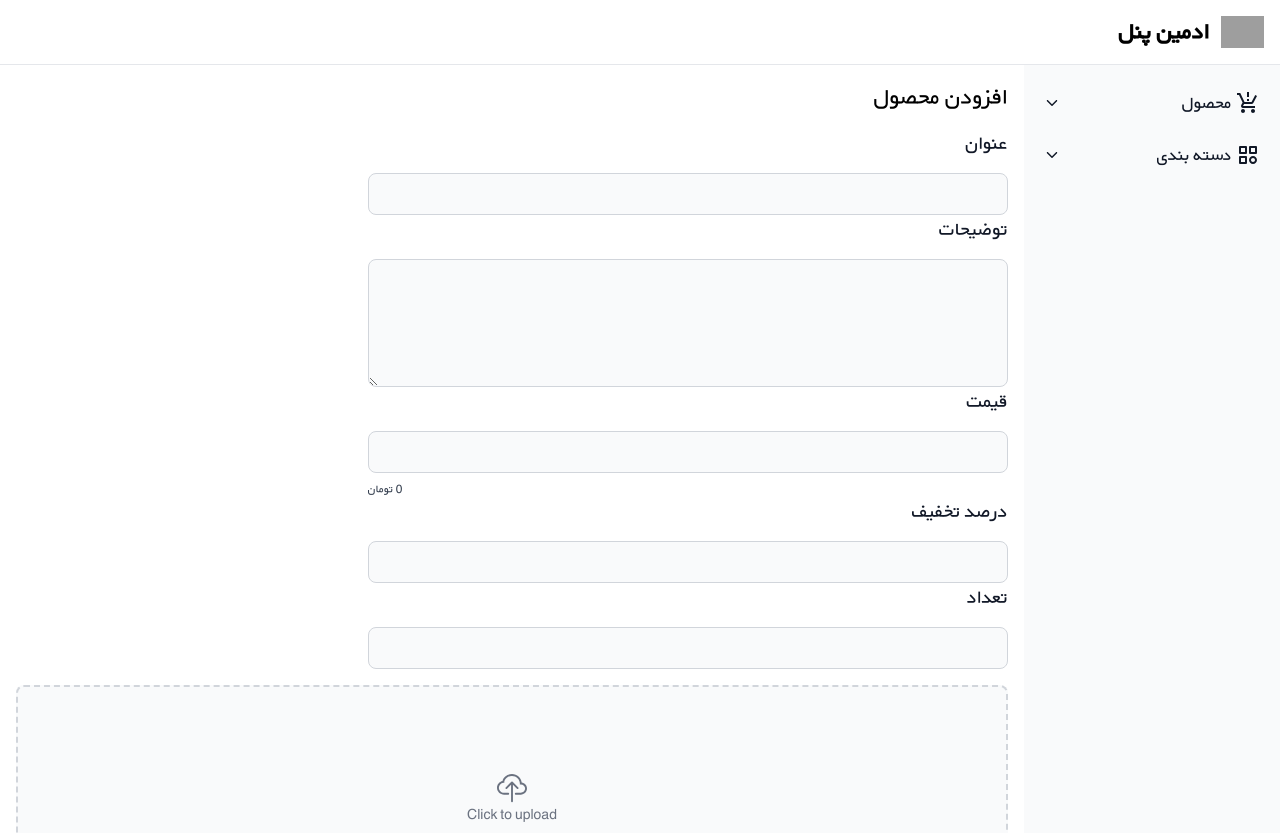
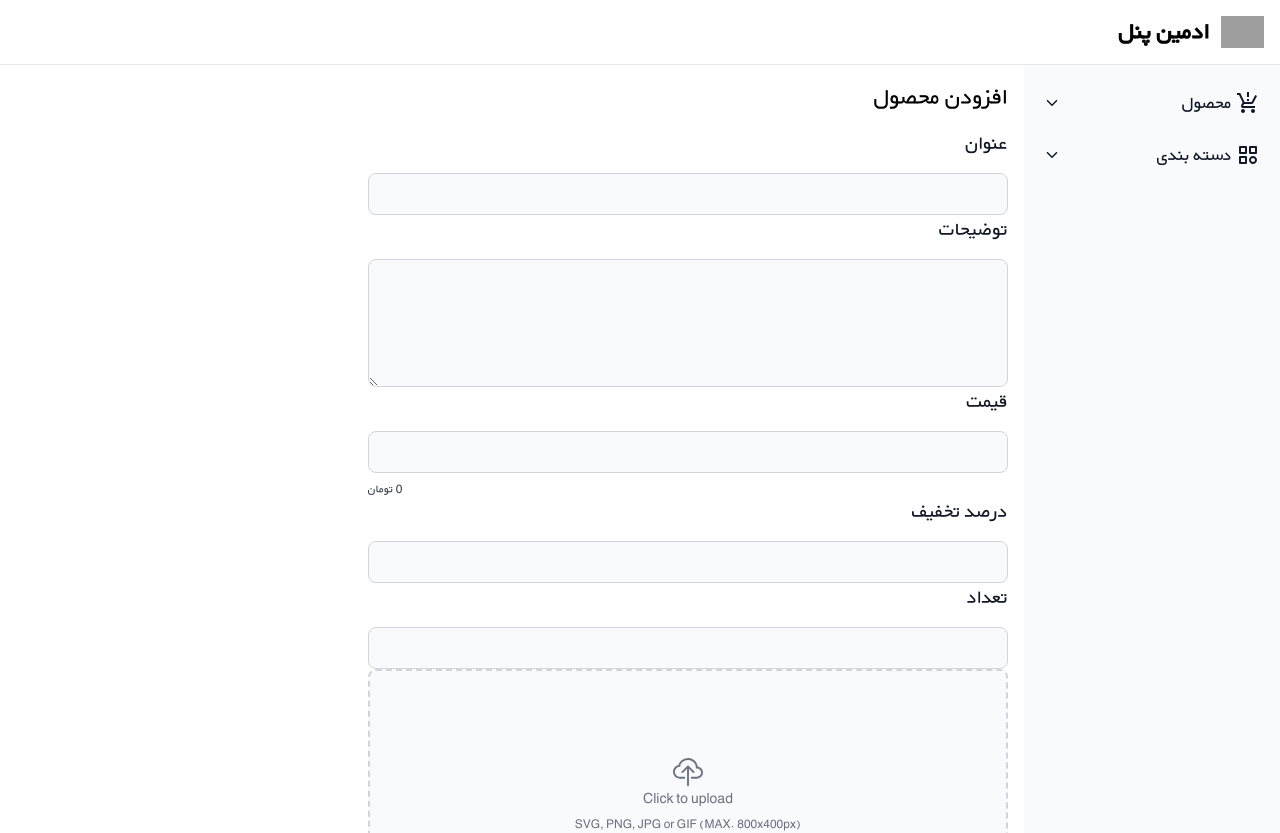
Before and after one commit to mahlakhalili/admin-pannel, a React (Vite) app: page /product/add in a window 1280 px wide. Shown: the top 833 px of the page. Built offline with nearby package versions, Linux system fonts and the light colour scheme; grey boxes are pictures that could not be loaded.

Commit message:
Update ProductForm.jsx

```diff
--- a/src/components/product/ProductForm.jsx
+++ b/src/components/product/ProductForm.jsx
@@ -80,37 +80,6 @@ const ProductForm = ({
 							type="number"
 						/>
 					</div>
-				</div>
-				<div></div>
-				{/* <Input
-					name="title"
-					label="عنوان"
-					rules={{
-						required: 'عنوان را وارد کنید',
-					}}
-					className="col-span-3"
-				/>
-				<Input
-					mode="TEXTAREA"
-					name="description"
-					label="توضیحات"
-					className="col-span-3"
-				/> */}
-				{/* <Input
-					name="price"
-					label="قیمت"
-					type="currency"
-				/>
-				<Input
-					name="discount"
-					label="درصد تخفیف"
-					type="number"
-				/>
-				<Input
-					name="count"
-					label="تعداد"
-					type="number"
-				/> */}
 					<div className="grid grid-cols-4 gap-4 col-span-3">
 						{watch('images').map((img, index) => (
 							<div
@@ -137,6 +106,8 @@ const ProductForm = ({
 							</p>
 						</div>
 					</div>
+				</div>
+				<div></div>
 
 				{/* <Input
 					name="img"
```
Lines whose indentation alone changed are shown as unchanged.
